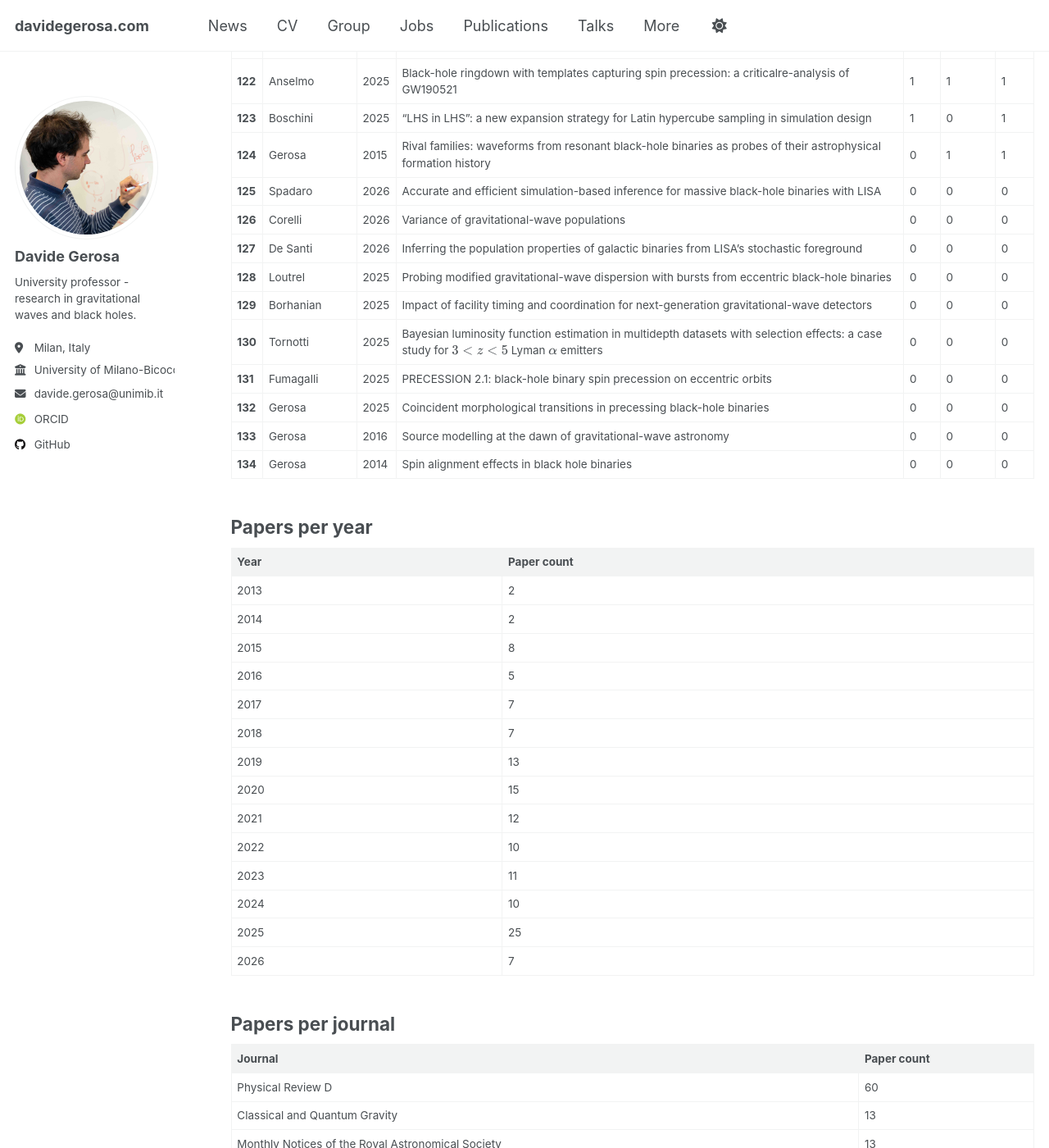
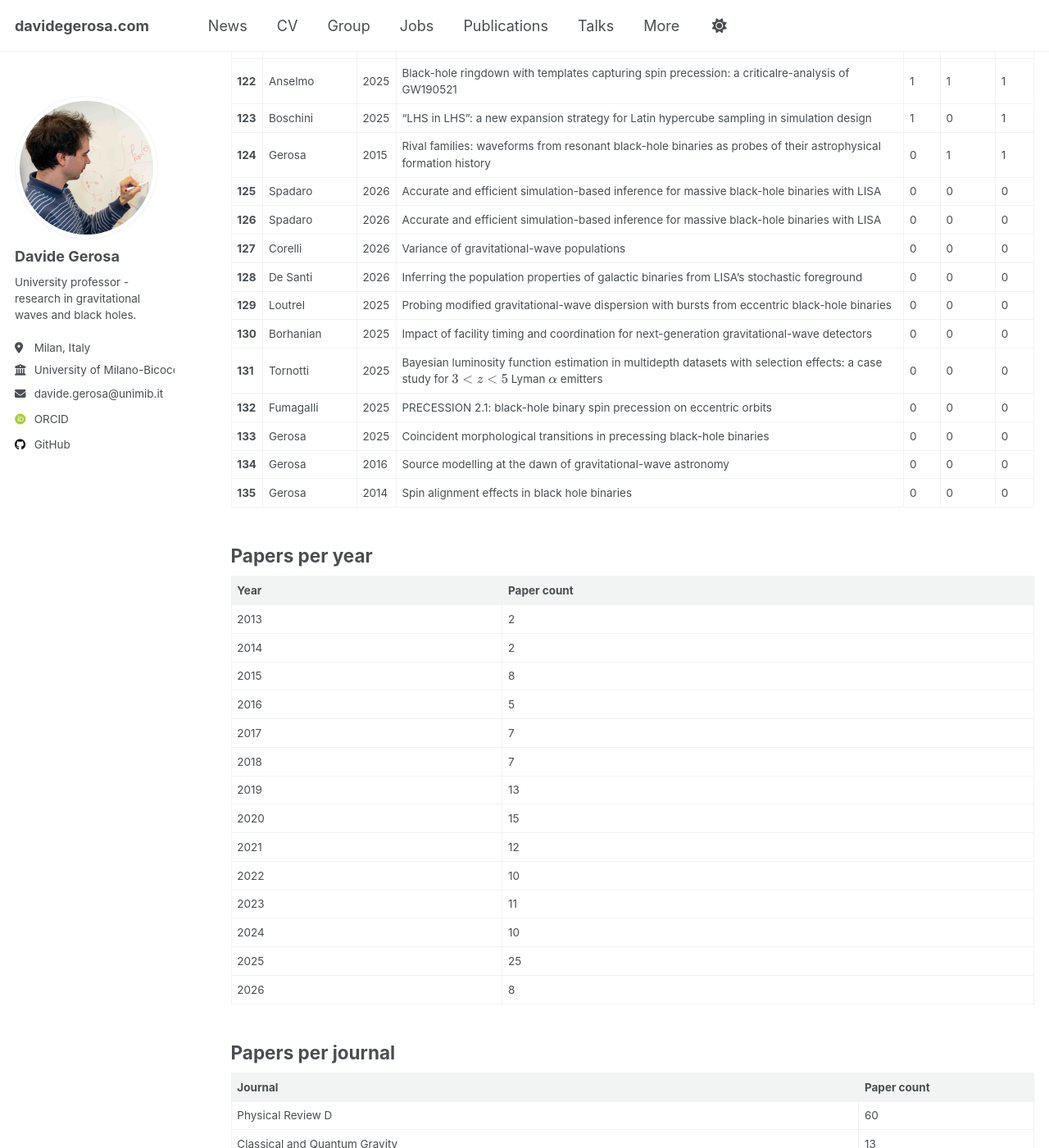
Before and after one commit to dgerosa/website, a Jekyll site: the page built from _pages/citations.md, in a window 1280 px wide and 1400 px high, scrolled down 5392 px. Shown: the whole window at 82% size. Built offline with Jekyll 4.4.1, drawn with Linux system fonts in a browser that asks for light colours; some web fonts are replaced; some of the changed text lies outside the part shown.

Commit message:
Website update from workflow

```diff
--- a/_pages/_citations.md
+++ b/_pages/_citations.md
@@ -134,15 +134,16 @@
 | **123** | Boschini | 2025 | “LHS in LHS”: a new expansion strategy for Latin hypercube sampling in simulation design | 1 | 0 | 1 |
 | **124** | Gerosa | 2015 | Rival families: waveforms from resonant black-hole binaries as probes of their astrophysical formation history | 0 | 1 | 1 |
 | **125** | Spadaro | 2026 | Accurate and efficient simulation-based inference for massive black-hole binaries with LISA | 0 | 0 | 0 |
-| **126** | Corelli | 2026 | Variance of gravitational-wave populations | 0 | 0 | 0 |
-| **127** | De Santi | 2026 | Inferring the population properties of galactic binaries from LISA's stochastic foreground | 0 | 0 | 0 |
-| **128** | Loutrel | 2025 | Probing modified gravitational-wave dispersion with bursts from eccentric black-hole binaries | 0 | 0 | 0 |
-| **129** | Borhanian | 2025 | Impact of facility timing and coordination for next-generation gravitational-wave detectors | 0 | 0 | 0 |
-| **130** | Tornotti | 2025 | Bayesian luminosity function estimation in multidepth datasets with selection effects: a case study for $$3<z<5$$ Lyman $$\alpha$$ emitters | 0 | 0 | 0 |
-| **131** | Fumagalli | 2025 | PRECESSION 2.1: black-hole binary spin precession on eccentric orbits | 0 | 0 | 0 |
-| **132** | Gerosa | 2025 | Coincident morphological transitions in precessing black-hole binaries | 0 | 0 | 0 |
-| **133** | Gerosa | 2016 | Source modelling at the dawn of gravitational-wave astronomy | 0 | 0 | 0 |
-| **134** | Gerosa | 2014 | Spin alignment effects in black hole binaries | 0 | 0 | 0 |
+| **126** | Spadaro | 2026 | Accurate and efficient simulation-based inference for massive black-hole binaries with LISA | 0 | 0 | 0 |
+| **127** | Corelli | 2026 | Variance of gravitational-wave populations | 0 | 0 | 0 |
+| **128** | De Santi | 2026 | Inferring the population properties of galactic binaries from LISA's stochastic foreground | 0 | 0 | 0 |
+| **129** | Loutrel | 2025 | Probing modified gravitational-wave dispersion with bursts from eccentric black-hole binaries | 0 | 0 | 0 |
+| **130** | Borhanian | 2025 | Impact of facility timing and coordination for next-generation gravitational-wave detectors | 0 | 0 | 0 |
+| **131** | Tornotti | 2025 | Bayesian luminosity function estimation in multidepth datasets with selection effects: a case study for $$3<z<5$$ Lyman $$\alpha$$ emitters | 0 | 0 | 0 |
+| **132** | Fumagalli | 2025 | PRECESSION 2.1: black-hole binary spin precession on eccentric orbits | 0 | 0 | 0 |
+| **133** | Gerosa | 2025 | Coincident morphological transitions in precessing black-hole binaries | 0 | 0 | 0 |
+| **134** | Gerosa | 2016 | Source modelling at the dawn of gravitational-wave astronomy | 0 | 0 | 0 |
+| **135** | Gerosa | 2014 | Spin alignment effects in black hole binaries | 0 | 0 | 0 |
 
 ## Papers per year
 
@@ -161,7 +162,7 @@
 | 2023 | 11 |
 | 2024 | 10 |
 | 2025 | 25 |
-| 2026 | 7 |
+| 2026 | 8 |
 
 ## Papers per journal
 
```
Also changed, not shown: other parts of _pages/_citations.md (+3 -3 lines), _pages/_group.md (+1 -1 lines), _pages/_publications.md (+7 -2 lines), _pages/_talks.md (+1 -1 lines).
